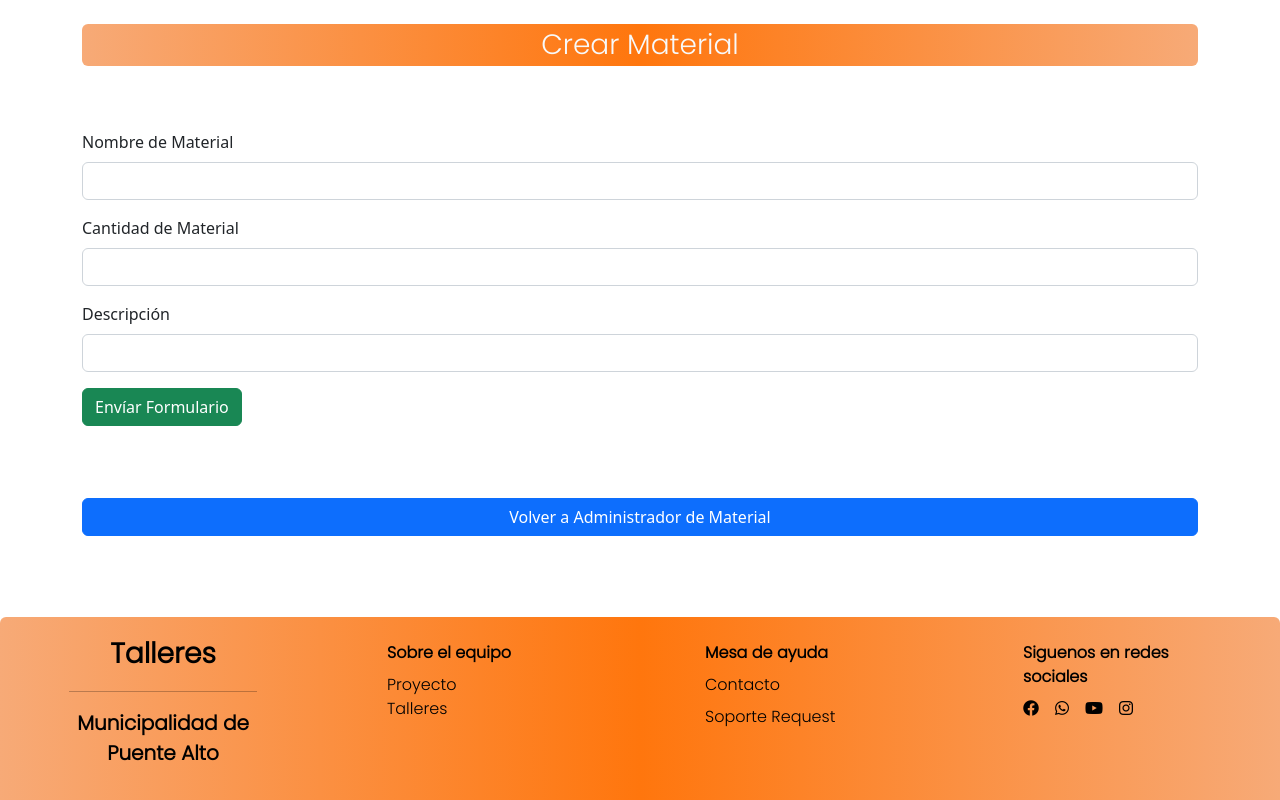
After one commit to camixcode/TalleresMunicipales, a Django app: page /CrearMaterial in a window 1280 px wide. The commit adds this page. Run offline with Django 4.2, Linux system fonts and the light colour scheme.

Commit message:
FormMaterial

```diff
--- a/TestDjango/core/templates/core/Admin_General.html
+++ b/TestDjango/core/templates/core/Admin_General.html
@@ -49,7 +49,7 @@
     <div class="container my-3">
         <div class="right">
             <button class="btn btn-sm btn-primary"><a class="text-md-center text-light fs-6"
-                    href="{%url 'crear_Taller'%}">Agregar Material</a> <i
+                    href="{%url 'crear_Material'%}">Agregar Material</a> <i
                     class="fa-sharp fa-solid fa-plus fa fa-align-left"></i></button>
         </div>
     </div>
--- /dev/null
+++ b/TestDjango/core/templates/core/crear_Material.html
@@ -0,0 +1,78 @@
+<!DOCTYPE html>
+<html lang="en">
+{% load static %}
+
+<head>
+  <meta charset="UTF-8">
+  <meta http-equiv="X-UA-Compatible" content="IE=edge">
+  <meta name="viewport" content="width=device-width, initial-scale=1.0">
+  <title>Creacion de Material</title>
+  <!-- CSS -->
+  <link href="https://fonts.googleapis.com/css2?family=Poppins:wght@300&display=swap" rel="stylesheet">
+  <link href="https://cdn.jsdelivr.net/npm/bootstrap@5.2.2/dist/css/bootstrap.min.css" rel="stylesheet"
+    integrity="sha384-Zenh87qX5JnK2Jl0vWa8Ck2rdkQ2Bzep5IDxbcnCeuOxjzrPF/et3URy9Bv1WTRi" crossorigin="anonymous">
+  <link rel="stylesheet" href="https://cdnjs.cloudflare.com/ajax/libs/font-awesome/6.2.0/css/all.min.css"
+    integrity="sha512-xh6O/CkQoPOWDdYTDqeRdPCVd1SpvCA9XXcUnZS2FmJNp1coAFzvtCN9BmamE+4aHK8yyUHUSCcJHgXloTyT2A=="
+    crossorigin="anonymous" referrerpolicy="no-referrer" />
+</head>
+
+<body>
+  <!-- TITULO -->
+  <div class="container my-4">
+    <div class=" rounded container-fluid  text-black pd-2" style="font-family: 'Poppins', sans-serif;
+    background: #e4321a;
+    background: linear-gradient(to right, #f7aa77, #ff760d, #f7aa77); ">
+      <p class="text-md-center text-light fs-3">Crear Material</p>
+    </div>
+  </div>
+  <!-- FIN TITULO -->
+
+  <!-- FORMULARIO -->
+  <div class="container my-4">
+    <div class="row">
+      <div class="col-sm-12 col-md-12 col-lg-12 col-xl-12">
+        <form class="row g-3 needs-validation" novalidate>
+          <div class="col-md-12">
+            <label for="validationCustom01" class="form-label">Nombre de Material</label>
+            <input type="text" class="form-control" id="validationCustom01" value="" required>
+            <div class="valid-feedback">
+              Looks good!
+            </div>
+          </div>
+
+          <form class="row g-3 needs-validation" novalidate>
+            <div class="col-md-12">
+              <label for="validationCustom01" class="form-label">Cantidad de Material</label>
+              <input type="text" class="form-control" id="validationCustom01" value="" required>
+              <div class="valid-feedback">
+                Looks good!
+              </div>
+            </div>
+
+            <div class="col-md-12">
+              <label for="validationCustom03" class="form-label">Descripción</label>
+              <input type="text" class="form-control" id="validationCustom03" required>
+              <div class="invalid-feedback">
+                Please provide a valid city.
+              </div>
+            </div>
+
+            <div class="col-12">
+              <button class="btn btn-success" type="submit">Envíar Formulario</button>
+            </div>
+          </form>
+          <br><br><br>
+          <div class="d-grid gap-2">
+            <a href="{%url 'Admin_General'%}" class="btn btn-primary" role="button" data-bs-toggle="button"
+              aria-pressed="true">Volver a Administrador de Material</a>
+          </div>
+      </div>
+    </div>
+  </div>
+</body>
+<!-- FIN FORMULARIO -->
+<!-- Footer -->
+{% include 'Footer.html'%}
+<!-- Footer FIN-->
+
+</html>
--- a/TestDjango/core/urls.py
+++ b/TestDjango/core/urls.py
@@ -1,5 +1,5 @@
 from django.urls import path
-from.views import Admin_General, Admin_Taller, crear_Taller, home, Form_Inscripcion_Taller, Form_Instructor_Taller,Ins_Taller,Form_Evaluacion
+from.views import Admin_General, Admin_Taller, crear_Taller, home, Form_Inscripcion_Taller, Form_Instructor_Taller,Ins_Taller,Form_Evaluacion,crear_Material
 
 urlpatterns = [
     path('', home, name="home"),
@@ -9,5 +9,6 @@ urlpatterns = [
     path('AdministradorTaller/',Admin_Taller, name="Admin_Taller"),
     path('Form_Evaluacion/',Form_Evaluacion, name="Form_Evaluacion"),
     path('AdministardorGeneral', Admin_General,name="Admin_General"),
-    path('crearTaller', crear_Taller,name="crear_Taller")
+    path('crearTaller', crear_Taller,name="crear_Taller"),
+    path('CrearMaterial', crear_Material,name="crear_Material")
 ]
--- a/TestDjango/core/views.py
+++ b/TestDjango/core/views.py
@@ -30,3 +30,6 @@ def Admin_General (request):
 
 def crear_Taller (request):
     return render (request, 'core/crear_Taller.html')
+
+def crear_Material (request):
+    return render (request, 'core/crear_Material.html')
```
